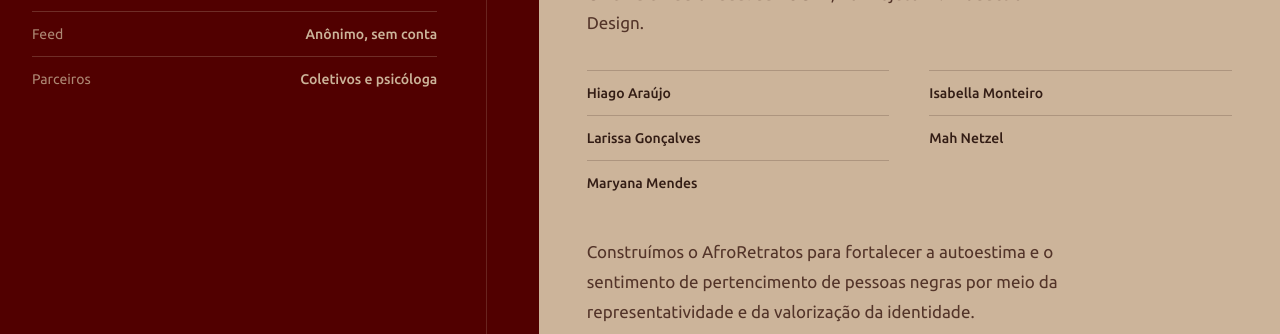
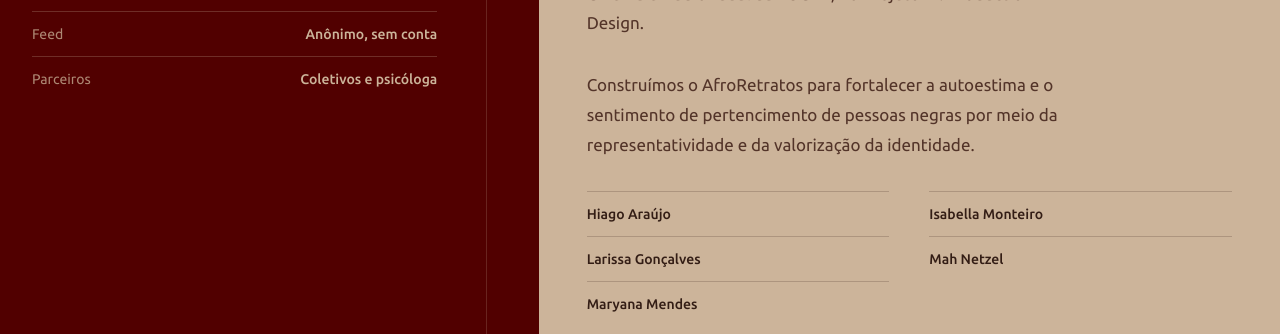
Before and after one commit to luis-ota/afroretratos, a Next.js app in the folder afroretratos/: page / in a window 1280 px wide. Shown: the part 618-952 px from the top of the page. Built offline with nearby package versions, Linux system fonts and the light colour scheme; no server answers; the database is empty.

Commit message:
fix: texto do proposito acima dos nomes no quem somos

```diff
--- a/afroretratos/components/home/Hero.tsx
+++ b/afroretratos/components/home/Hero.tsx
@@ -41,6 +41,12 @@
               Audiovisual da PUCPR, no Projeto IV: Production Design.
             </p>
 
+            <p className="mt-8 max-w-[52ch] text-[1.0625rem] leading-[1.75] text-brown-raised">
+              Construímos o AfroRetratos para fortalecer a autoestima e o
+              sentimento de pertencimento de pessoas negras por meio da
+              representatividade e da valorização da identidade.
+            </p>
+
             <ul
               aria-label="Equipe"
               className="mt-8 grid gap-x-10 sm:grid-cols-2"
@@ -54,12 +60,6 @@
                 </li>
               ))}
             </ul>
-
-            <p className="mt-8 max-w-[52ch] text-[1.0625rem] leading-[1.75] text-brown-raised">
-              Construímos o AfroRetratos para fortalecer a autoestima e o
-              sentimento de pertencimento de pessoas negras por meio da
-              representatividade e da valorização da identidade.
-            </p>
 
             <div className="mt-9 flex flex-col items-stretch gap-4 sm:flex-row sm:items-center sm:gap-6">
               <ActionLink
```
